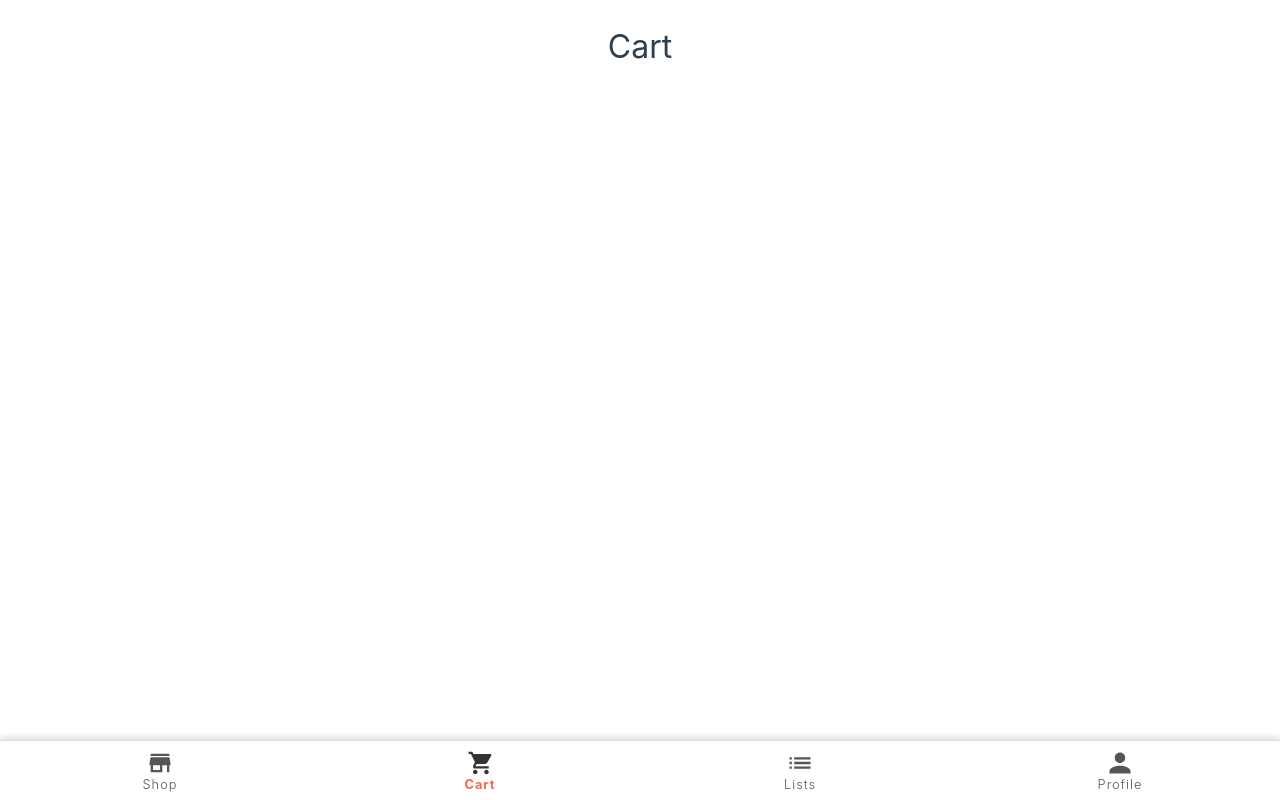
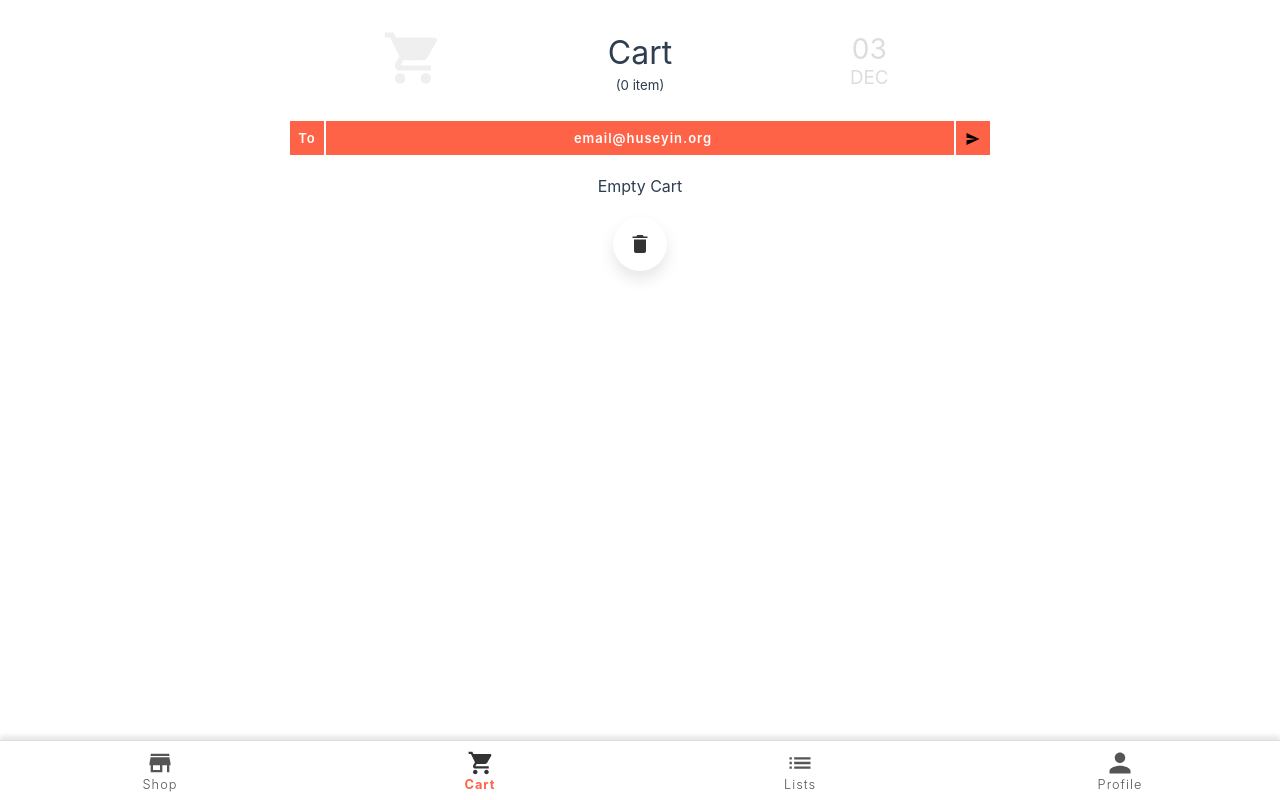
Before and after one commit to huseyinozyilmaz/pazar, a Vue app: page /cart in a window 1280 px wide. Built offline with nearby package versions, Linux system fonts and the light colour scheme.

Commit message:
Cart Items design

```diff
--- a/src/assets/css/default.css
+++ b/src/assets/css/default.css
@@ -58,7 +58,7 @@ input[type=text]:focus, input[type=password]:focus {
 	border-radius: 50%;
 	outline: none;
 	box-shadow: 0px 8px 15px rgba(0, 0, 0, 0.1);
-  }
+}
 
 .btn:hover {
 	background-color: tomato;
@@ -73,6 +73,16 @@ input[type=text]:focus, input[type=password]:focus {
 .btn > svg {
 	width: 1.5rem;
 	vertical-align: middle;
+}
+
+.btn-small {
+	padding: 8px 8px;
+	font-size: .8rem;
+	border-radius: 50%;
+	box-shadow: 0px 6px 15px rgba(0, 0, 0, 0.1);
+}
+.btn-small > svg {
+	width: 1.2rem;
 }
 
 .btn-large {
--- a/src/components/AppFooter.vue
+++ b/src/components/AppFooter.vue
@@ -9,7 +9,7 @@
     <div class="col">
       <router-link class="nav" :to="{ name: 'cart' }" :class="{ 'animated': animated}" @click.native="onCartClick">
         <CartIcon class="icon-medium"/>
-        <p>Cart</p>
+        <p>Cart<span class="badge" v-if="cartSize">{{cartSize}}</span></p>
       </router-link>
     </div>
     <div class="col">
@@ -57,9 +57,14 @@ export default {
       if (mutation.type === 'ADD_TO_CART') {
         var self = this;
         self.animated = true;
-        setTimeout(function(){ self.animated = false; }, 1000);
+        setTimeout(function(){ self.animated = false; }, 500);
       }
     })
+  },
+  computed: {
+    cartSize() {
+      return this.$store.getters.cart.length
+    }
   }
 };
 </script>
@@ -85,6 +90,13 @@ export default {
   color: #333;
   fill: #333;
 }
+.badge {
+  position: relative;
+  top: -20px;
+  right: 34px;
+  color: tomato;
+  font-weight: bold;
+}
 .animated{
   animation: shake 0.82s cubic-bezier(.36,.07,.19,.97) both;
   transform: translate3d(0, 0, 0);
--- /dev/null
+++ b/src/components/CartItem.vue
@@ -0,0 +1,118 @@
+<template>
+  <article class="card">
+    <div class="col">
+      <img class="item-image" :src="item.image" :alt="item.name">
+    </div>
+    <div class="col">
+      <h4 class="item-title">{{item.name}}</h4>
+      <span class="button-group">
+        <button class="btn-item btn-unit" @click="onDecrementClick"><RemoveIcon class="icon-small"/></button>
+        <span class="unit-title">{{activeItem.unit.value}} {{item.unit.name}}</span>
+        <button class="btn-item btn-unit" @click="onIncrementClick"><AddIcon class="icon-small" /></button>
+      </span>
+      <a href="javascript:void(0)" class="item-remove" @click="onRemoveItem">Remove</a>
+    </div>
+  </article>
+</template>
+
+<script>
+import AddIcon from '@/icons/AddIcon'
+import RemoveIcon from '@/icons/RemoveIcon'
+export default {
+  name: "CartItem",
+  data() {
+    return {
+      activeItem: JSON.parse(JSON.stringify(this.item))
+    }
+  },
+  props: {
+    item: Object
+  },
+  components: {
+    AddIcon,
+    RemoveIcon
+  },
+  methods: {
+    onIncrementClick() {
+      this.activeItem.unit.value = this.activeItem.unit.value + this.activeItem.unit.increment
+    },
+    onDecrementClick() {
+      if (this.activeItem.unit.value > this.activeItem.unit.increment) {
+        this.activeItem.unit.value = this.activeItem.unit.value - this.activeItem.unit.increment
+      }
+    },
+    onRemoveItem() {
+      this.$store.commit('REMOVE_FROM_CART', this.activeItem)
+    }
+  }
+};
+</script>
+
+<style scoped>
+.card {
+  min-width: 300px;
+  display: flex;
+  padding: 6px;
+  border-bottom: 1px solid #eee;
+  align-items: center;
+  justify-content: center;
+}
+.card:first-of-type {
+  border-top: 1px solid #eee;
+}
+.col {
+  flex: 1;
+}
+.item-image {
+  width: 100px;
+}
+.item-remove {
+  color: tomato;
+  font-size: small;
+  text-decoration: none;
+  cursor: pointer;
+  text-transform: lowercase;
+  letter-spacing: 1px;
+  display: block;
+}
+.unit-title {
+  min-width: 60px;
+  display: inline-block;
+  font-size: small;
+  border: 1px solid #ddd;
+  line-height: 36px;
+  padding:0;
+}
+.btn-item {
+  border: none;
+  border-top: 1px solid #ddd;
+  border-bottom: 1px solid #ddd;
+  line-height: 36px;
+  font-size: small;
+  cursor: pointer;
+  outline: none;
+}
+.btn-item:hover {
+	background-color: tomato;
+	fill: #000;
+}
+.btn-item:active {
+	transform: translateY(2px);
+	fill: #fff;
+	color: #fff;
+}
+.btn-unit {
+  padding: 0 10px;
+}
+.btn-unit:first-of-type {
+  border-left: 1px solid #ddd;
+  border-top-left-radius: 6px;
+  border-bottom-left-radius: 6px;
+}
+.btn-unit:last-of-type {
+  border-right: 1px solid #ddd;
+  border-top-right-radius: 6px;
+  border-bottom-right-radius: 6px;
+}
+
+</style>
--- /dev/null
+++ b/src/icons/SendIcon.vue
@@ -0,0 +1,3 @@
+<template>
+  <svg xmlns="http://www.w3.org/2000/svg" viewBox="0 0 512 512"><path d="M48 448l416-192L48 64v149.333L346 256 48 298.667z"/></svg>
+</template>
--- a/src/store/index.js
+++ b/src/store/index.js
@@ -28,7 +28,18 @@ export default new Vuex.Store({
       state.shop = shop
     },
     ADD_TO_CART(state, item) {
-      state.cart.push(item)
+      let foundItem = state.cart.find(i => i.id === item.id)
+      if (foundItem) {
+        foundItem.unit.value = foundItem.unit.value + item.unit.value
+      } else {
+        state.cart.push(item)
+      }
+    },
+    REMOVE_FROM_CART(state, item) {
+      state.cart = state.cart.filter(i => i.id !== item.id)
+    },
+    EMPTY_CART(state) {
+      state.cart = []
     }
   },
   actions: {
@@ -55,6 +66,9 @@ export default new Vuex.Store({
       if (!state.shop.sections) return []
       let section = state.shop.sections.find(section => {return section.id == categoryId})
       return section.items || []
+    },
+    cart: (state) => {
+      return state.cart
     }
   },
   modules: {
--- a/src/views/Cart.vue
+++ b/src/views/Cart.vue
@@ -1,5 +1,136 @@
 <template>
   <div class="cart">
-    <h1>Cart</h1>
+    <header>
+      <div class="col"><CartIcon class="cart-icon"/></div>
+      <div class="col">
+        <h1 class="title">Cart</h1>
+        <h5 class="item-count">({{itemCount}})</h5>
+      </div>
+      <div class="col due">
+        <h2>03</h2>
+        <h3>DEC</h3>
+      </div>
+    </header>
+    <div class="to">
+      <div class="to-title">To</div>
+      <div class="to-address">email@huseyin.org</div>
+      <div class="to-send"><button class="btn-send"><SendIcon class="icon-small"/></button></div>
+    </div>
+    <CartItem v-for="item in items" :key="item.id" :item="item"/>
+    <footer>
+      <h4>Empty Cart</h4>
+      <button class="btn" @click="onEmptyCart"><TrashIcon class="icon-small"/></button>
+    </footer>
   </div>
 </template>
+
+<script>
+import CartIcon from '@/icons/CartIcon.vue'
+import SendIcon from '@/icons/SendIcon.vue'
+import TrashIcon from '@/icons/TrashIcon.vue'
+import CartItem from '@/components/CartItem.vue'
+export default {
+  data () {
+    return {
+
+    }
+  },
+  components: {
+    CartItem,
+    SendIcon,
+    TrashIcon,
+    CartIcon
+  },
+  methods: {
+    onEmptyCart() {
+      this.$store.commit('EMPTY_CART')
+    }
+  },
+  mounted() {
+
+  },
+  computed: {
+    items() {
+      return this.$store.getters.cart;
+    },
+    itemCount() {
+      let item = this.$store.getters.cart.length > 1 ? 'items' : 'item'
+      return `${this.$store.getters.cart.length} ${item}`;
+    }
+  }
+};
+</script>\
+
+<style scoped>
+.cart header {
+  display: flex;
+  padding: 6px;
+  align-items: center;
+  justify-content: center;
+}
+.cart .col {
+  flex:1;
+}
+.cart-icon {
+  width: 64px;
+  fill: #efefef;
+}
+.title {
+  margin-bottom: 0;
+}
+.item-count {
+  margin-top: 5px;
+}
+.due h2, h3{
+  margin: 0;
+  color: #ddd;
+}
+.to {
+  position: relative;
+  background-color: tomato;
+  color: #fff;
+  font-size: small;
+  letter-spacing: 1px;
+  font-weight: 400;
+  line-height: 34px;
+  height: 34px;
+}
+.to div {
+  float: left;
+  font-weight: 600;
+}
+.to-title {
+  width: 36px;
+  border-right: 2px solid #fff;
+  text-align: center;
+}
+.to-address {
+  padding-left: 6px;
+  width : calc(100% - 72px);
+}
+.to-send {
+  width: 36px;
+  border-left: 2px solid #fff;
+  line-height: 34px;
+}
+.to-send > svg {
+  width: 24px;
+  height: 24px;
+}
+.btn-send {
+  height: 32px;
+  line-height: 32px;
+  margin: 0;
+  cursor: pointer;
+  background-color: transparent;
+  border: none;
+  outline: none;
+}
+.btn-send:hover {
+  fill: #fff;
+}
+.btn-send:active {
+  fill: #fff;
+  transform: translateY(2px);
+}
+</style>
```
